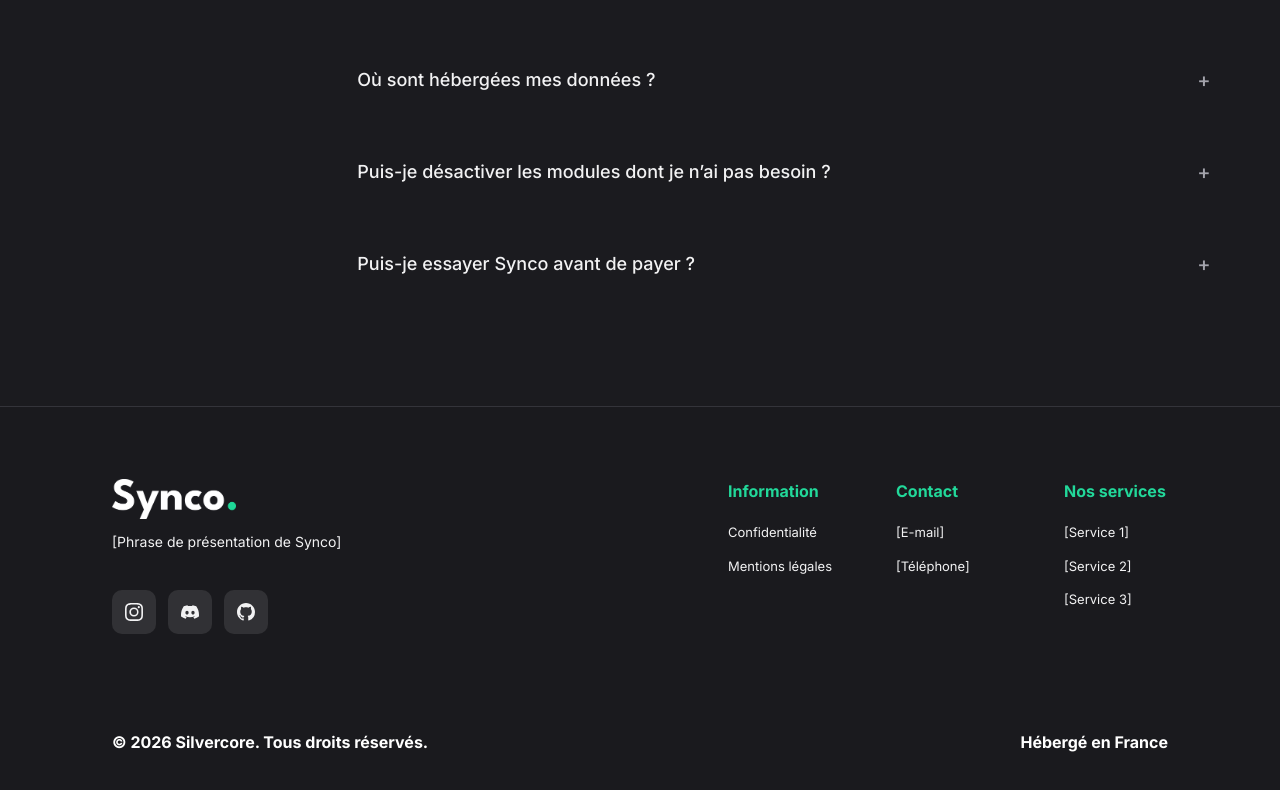
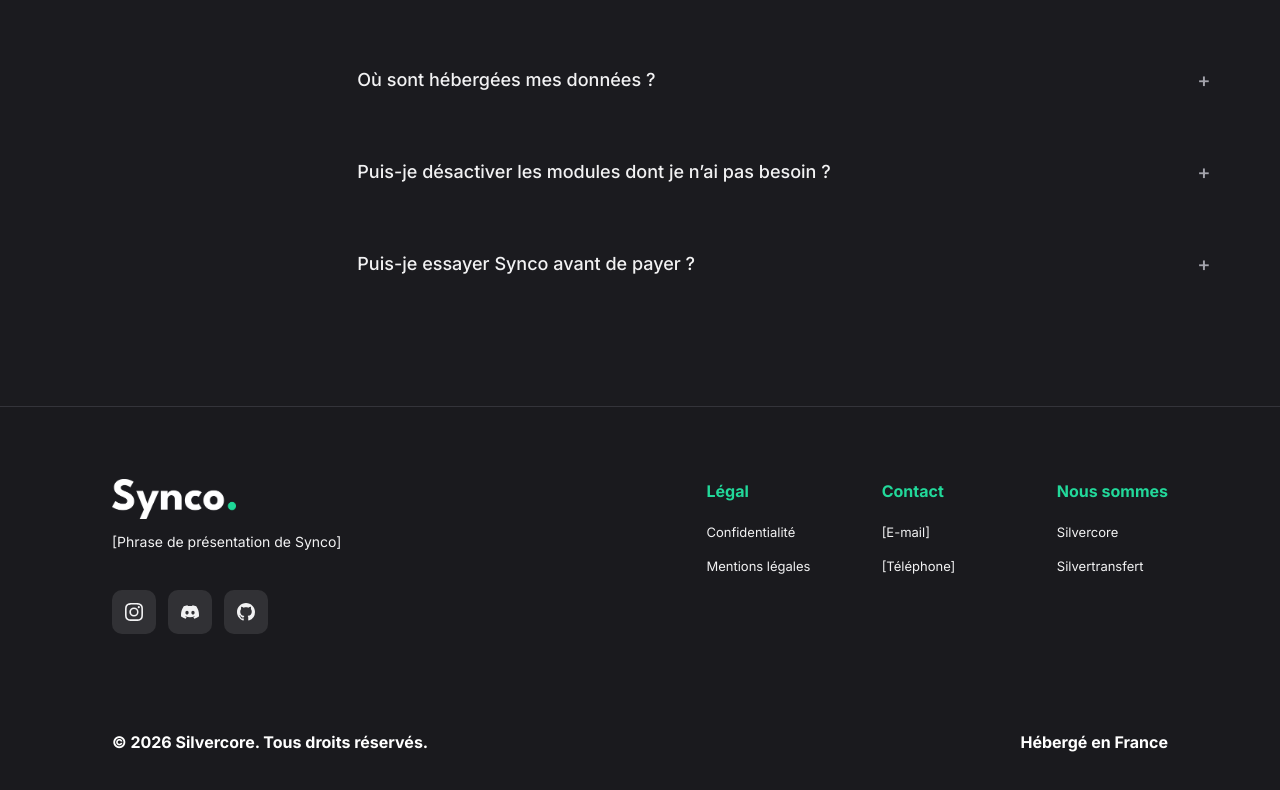
Before and after one commit to SilverCore-Git/synco_www, a React (Vite) app: page / in a window 1280 px wide. Shown: the part 2845-3635 px from the top of the page. Built offline with nearby package versions, Linux system fonts and the light colour scheme; a web font is replaced by a local one.

Commit message:
update footer
- Renommage de la catégorie "Informations" en "Légal"
- Remplacement de "Nos services" par "Nous sommes" et ajout des deux sous parie

```diff
--- a/src/components/Footer.tsx
+++ b/src/components/Footer.tsx
@@ -35,7 +35,11 @@ export default function Footer() {
                 <h4 className="mb-1.5 text-accent font-display text-base font-bold">{col.title}</h4>
                 {col.items.map((item) =>
                   item.href ? (
-                    <a key={item.label} href={item.href}>
+                    <a
+                      key={item.label}
+                      href={item.href}
+                      {...(item.href.startsWith('http') && { target: '_blank', rel: 'noopener noreferrer' })}
+                    >
                       {item.label}
                     </a>
                   ) : (
--- a/src/data/site.ts
+++ b/src/data/site.ts
@@ -29,7 +29,7 @@ export const footer = {
   tagline: '[Phrase de présentation de Synco]',
   columns: [
     {
-      title: 'Information',
+      title: 'Légal',
       items: [
         { label: 'Confidentialité', href: '#confidentialite' },
         { label: 'Mentions légales', href: '#mentions-legales' },
@@ -40,8 +40,11 @@ export const footer = {
       items: [{ label: '[E-mail]' }, { label: '[Téléphone]' }],
     },
     {
-      title: 'Nos services',
-      items: [{ label: '[Service 1]' }, { label: '[Service 2]' }, { label: '[Service 3]' }],
+      title: 'Nous sommes',
+      items: [
+        { label: 'Silvercore', href: 'https://u.silvercore.fr/q/syncosilvercore' },
+        { label: 'Silvertransfert', href: 'https://u.silvercore.fr/q/syncosilvertransfert' },
+      ],
     },
   ] as { title: string; items: { label: string; href?: string }[] }[],
 };
```
